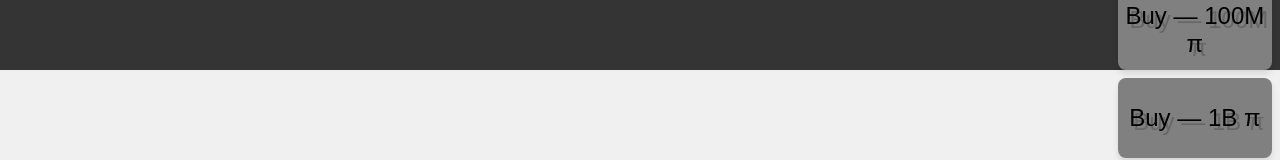
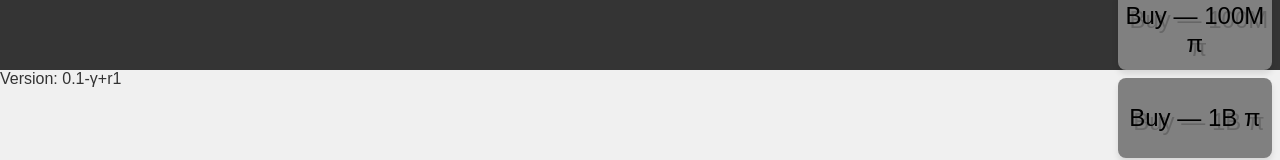
Before and after one commit to shy-fox/arc-game, a plain HTML site: page index.html in a window 1280 px wide. Shown: the part 730-890 px from the top of the page. Drawn offline with Linux system fonts and the light colour scheme; a web font is replaced by a local one.

Commit message:
Added a version watermark.

```diff
--- a/index.html
+++ b/index.html
@@ -11,5 +11,9 @@
 <body>
     <script src="./generator.js"></script>
     <div class="container"></div>
+    <div class="version">
+        <span>Version: </span>
+        <span id="version">0.1-&gamma;+r1</span>
+    </div>
 </body>
 </html>
```
Also changed, not shown: generator.js (line endings or trailing spaces).
